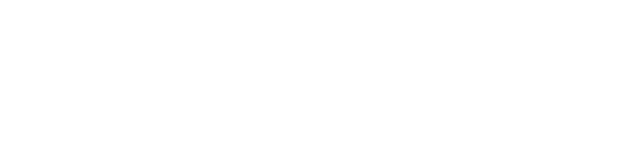
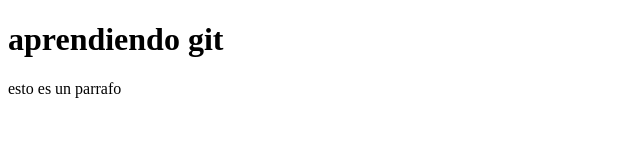
Before and after one commit to joanmsolis/cursoGit, a plain HTML site: page index.html in a window 1280 px wide. Shown: the whole page, without its empty margins (0-640 px from the left). Drawn offline with Linux system fonts and the light colour scheme.

Commit message:
este es el primer parrafo

```diff
--- a/index.html
+++ b/index.html
@@ -7,6 +7,7 @@
     <title>Document</title>
 </head>
 <body>
-
+    <h1>aprendiendo git</h1>
+    <p>esto es un parrafo</p>
 </body>
 </html>
```
